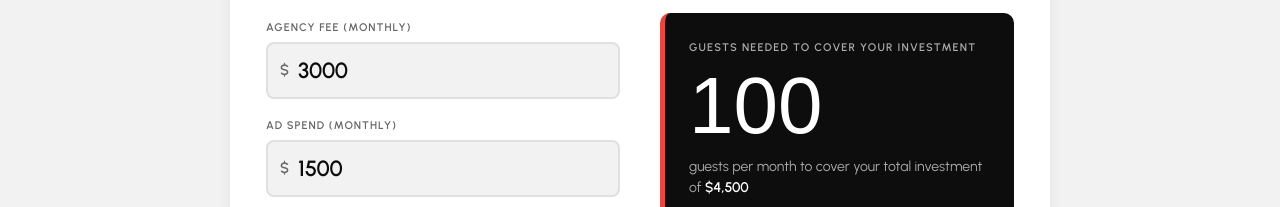
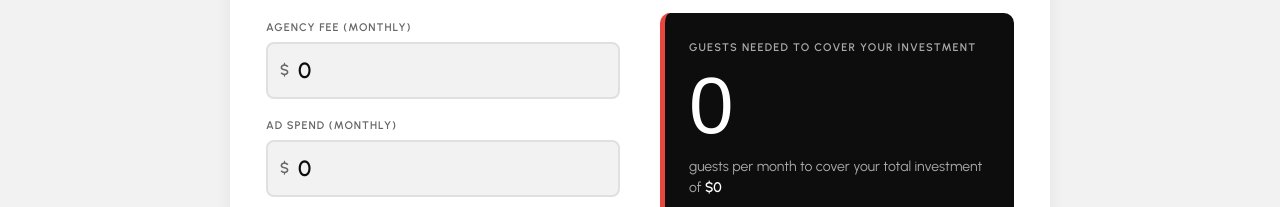
Before and after one commit to foodie360/foodie-decks, a plain HTML site: page foodie-decks/roi/index.html in a window 1280 px wide. Shown: the part 557-764 px from the top of the page. Drawn offline with Linux system fonts and the light colour scheme; a web font is replaced by a local one.

Commit message:
Update index.html

```diff
--- a/foodie-decks/roi/index.html
+++ b/foodie-decks/roi/index.html
@@ -343,7 +343,7 @@
           <label>Agency Fee (monthly)</label>
           <div class="input-wrap">
             <span class="prefix">$</span>
-            <input type="number" id="agencyFee" value="3000" min="0" step="100" oninput="calculate()" />
+            <input type="number" id="agencyFee" value="0" min="0" step="100" oninput="calculate()" />
           </div>
         </div>
 
@@ -351,7 +351,7 @@
           <label>Ad Spend (monthly)</label>
           <div class="input-wrap">
             <span class="prefix">$</span>
-            <input type="number" id="adSpend" value="1500" min="0" step="100" oninput="calculate()" />
+            <input type="number" id="adSpend" value="0" min="0" step="100" oninput="calculate()" />
           </div>
         </div>
 
```
